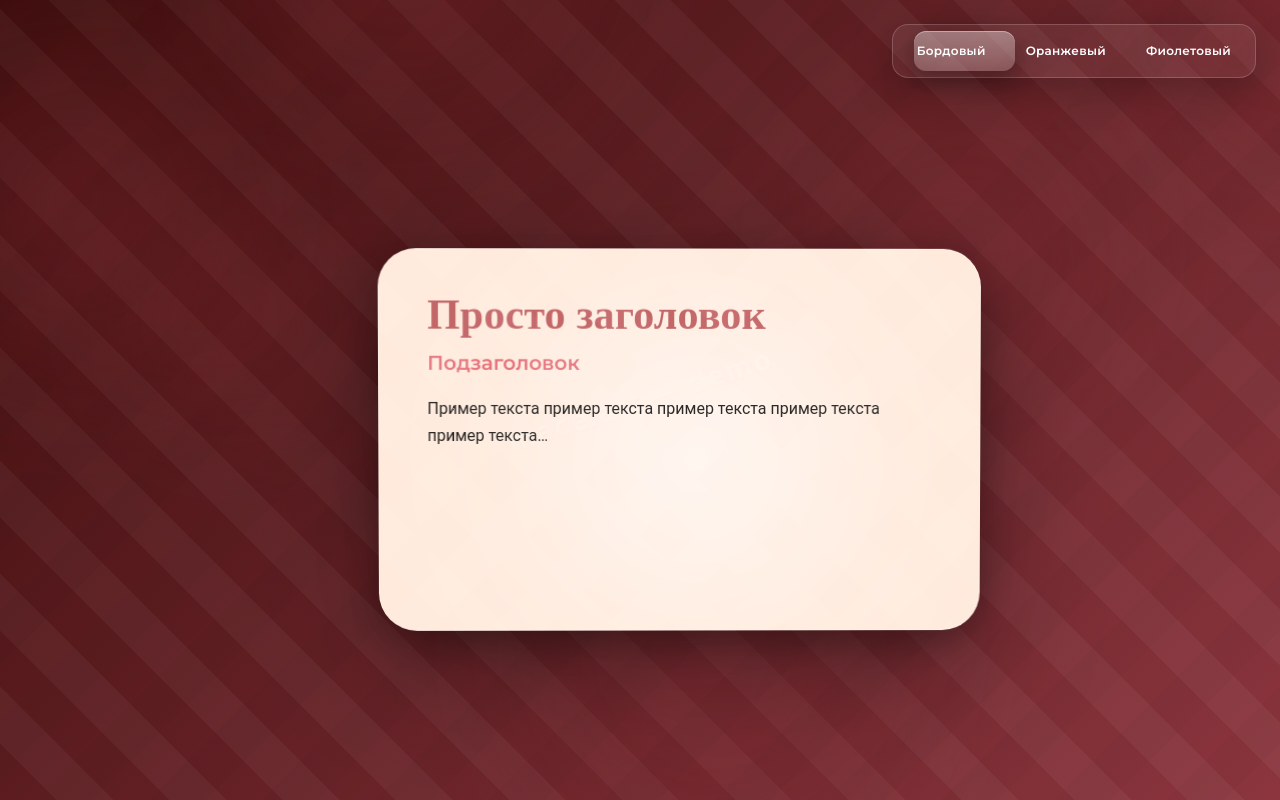
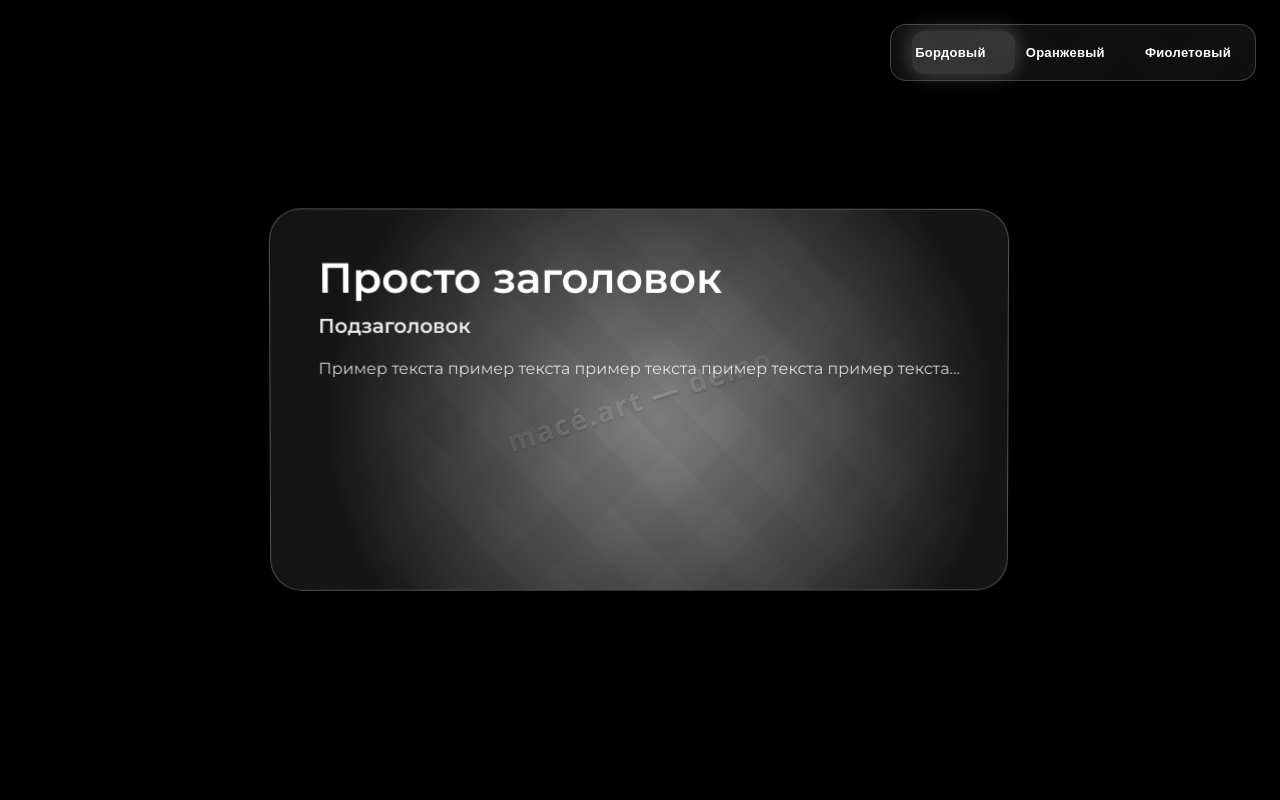
Before and after one commit to immace/mace_website, a website: page project/02101125/index.html in a window 1280 px wide. Drawn offline with Linux system fonts and the light colour scheme; animation ran at ten frames a second.

Commit message:
Update style.css

```diff
--- a/project/02101125/style.css
+++ b/project/02101125/style.css
@@ -1,98 +1,66 @@
-/* ================= БАЗА + запрет выделения ================= */
-*{user-select:none;-webkit-user-select:none;-moz-user-select:none}
-html,body{margin:0;padding:0;height:100%;min-width:1280px;overflow:hidden;-webkit-tap-highlight-color:transparent}
+*{user-select:none;-webkit-user-select:none}
+html,body{margin:0;padding:0;height:100%;overflow:hidden;background:#000;font-family:'Montserrat',Helvetica,Arial,sans-serif;min-width:1280px}
+body{transition:background 0.6s ease}
 
-/* Переменные темы + общий фон */
-body{
-  --bg-gradient: linear-gradient(135deg,#380303 0%,#8C2F39 100%);
-  --card-bg:#FFEBDD; --text-main:#B54245; --text-sub:#E04E5A;
-  --font-title:'Playfair Display',serif; --font-sub:'Montserrat',sans-serif; --font-text:'Roboto',sans-serif;
-  --lava-c1:#8C2F39; --lava-c2:#591818;
-  --card-radius:38px; --card-shadow:0 30px 120px rgba(0,0,0,.35),0 12px 36px rgba(0,0,0,.28);
-  --card-border:1px solid rgba(255,255,255,.25);
-  background:var(--bg-gradient) fixed !important;
-  transition:background 600ms ease;
+/* Темы — только цвета лавы и фона */
+body.theme-burgundy{
+  --bg1:#380303;--bg2:#8C2F39;--lava1:#8C2F39;--lava2:#591818;
+}
+body.theme-orange{
+  --bg1:#6E3B10;--bg2:#C46C23;--lava1:#C46C23;--lava2:#884610;
+}
+body.theme-purple{
+  --bg1:#380D9C;--bg2:#8A53E9;--lava1:#8A53E9;--lava2:#693AD4;
 }
 
-/* Оранжевая тема */
-body.theme-orange{
-  --bg-gradient:linear-gradient(135deg,#6E3B10 0%,#C46C23 100%);
-  --card-bg:#FFF6E3; --text-main:#C46C23; --text-sub:#E89036;
-  --font-title:'Quicksand',sans-serif; --font-sub:'Comfortaa',sans-serif; --font-text:'Open Sans',sans-serif;
-  --lava-c1:#C46C23; --lava-c2:#884610;
+#lava{position:fixed;inset:0;z-index:0;width:100%;height:100%}
+
+/* Переключатель */
+.theme-switcher{
+  position:fixed;top:24px;right:24px;z-index:3;display:flex;gap:8px;
+  padding:8px;border-radius:16px;
+  background:rgba(255,255,255,0.06);backdrop-filter:blur(14px);
+  border:1px solid rgba(255,255,255,0.2);
+  box-shadow:0 10px 40px rgba(0,0,0,0.25);
+  font-family:'Montserrat',sans-serif;isolation:isolate;
 }
-/* Фиолетовая тема */
-body.theme-purple{
-  --bg-gradient:linear-gradient(135deg,#380D9C 0%,#8A53E9 100%);
-  --card-bg:#F0E8FF; --text-main:#693AD4; --text-sub:#8A53E9;
-  --font-title:'Space Grotesk',sans-serif; --font-sub:'Poppins',sans-serif;
-  --font-text:'Segoe UI',system-ui,-apple-system,"Helvetica Neue",Arial,sans-serif;
-  --lava-c1:#8A53E9; --lava-c2:#693AD4;
+.switch-btn{
+  position:relative;z-index:1;padding:12px 16px;
+  border:0;background:transparent;color:#fff;font-weight:600;
+  font-size:13px;letter-spacing:.3px;cursor:pointer;
+  transition:transform .2s ease,color .3s ease;
+}
+.switch-btn:hover{transform:translateY(-1px);color:#fff}
+.switch-btn.is-active{color:#fff}
+.liquid-indicator{
+  position:absolute;z-index:0;top:6px;left:6px;height:calc(100% - 12px);
+  width:0;border-radius:12px;
+  background:rgba(255,255,255,0.15);
+  box-shadow:0 0 20px rgba(255,255,255,0.25);
+  transition:transform .45s cubic-bezier(.22,1,.36,1),width .45s cubic-bezier(.22,1,.36,1);
 }
 
-/* ================= СЛОИ ================= */
-#lava{position:fixed;inset:0;z-index:0;width:100%;height:100%;display:block}
-
-.stage{position:relative;height:100vh;width:100vw;z-index:2;display:grid;place-items:center;padding:40px}
-
-/* ================= LIQUID SWITCHER ================= */
-.theme-switcher{
-  position:fixed;top:24px;right:24px;z-index:3;display:flex;gap:8px;
-  padding:8px;border-radius:16px;border:1px solid rgba(255,255,255,.18);
-  background:rgba(255,255,255,.06);backdrop-filter:blur(14px);
-  box-shadow:0 10px 40px rgba(0,0,0,.25);isolation:isolate; /* для индикатора */
-}
-.theme-switcher .switch-btn{
-  position:relative;z-index:1;
-  font:600 12px/1 var(--font-sub);letter-spacing:.3px;color:#fff;
-  background:transparent;border:0;padding:12px 16px;border-radius:12px;cursor:pointer;
-  transition:transform .12s ease; white-space:nowrap;
-}
-.theme-switcher .switch-btn:hover{transform:translateY(-1px)}
-.theme-switcher .switch-btn.is-active{color:#fff}
-
-/* «жидкий» индикатор под активной кнопкой */
-.theme-switcher .liquid-indicator{
-  position:absolute;z-index:0;top:6px;left:6px;height:calc(100% - 12px);width:1px;border-radius:12px;
-  background:linear-gradient(180deg, rgba(255,255,255,.35), rgba(255,255,255,.18));
-  box-shadow:0 8px 24px rgba(0,0,0,.35), inset 0 1px 0 rgba(255,255,255,.35);
-  backdrop-filter:blur(18px);
-  transition:transform .45s cubic-bezier(.22,1,.36,1), width .45s cubic-bezier(.22,1,.36,1);
-}
-
-/* ================= АКЦЕНТ-КАРТА + постоянный 3D ================= */
+/* Центральный блок — стекло */
+.stage{position:relative;z-index:2;display:grid;place-items:center;height:100vh;width:100vw}
 .accent-card{
-  position:relative;min-width:440px;min-height:380px;border-radius:var(--card-radius);
-  background:var(--card-bg);border:var(--card-border);box-shadow:var(--card-shadow);
-  overflow:hidden;transform-style:preserve-3d;will-change:transform;
-  transition:box-shadow 400ms ease, background 400ms ease, border-color 400ms ease;
+  position:relative;min-width:440px;min-height:380px;
+  border-radius:32px;
+  background:rgba(255,255,255,0.08);
+  backdrop-filter:blur(25px) saturate(180%);
+  border:1px solid rgba(255,255,255,0.25);
+  box-shadow:0 0 80px rgba(0,0,0,0.4),0 0 20px rgba(0,0,0,0.3);
+  transform-style:preserve-3d;will-change:transform;
+  overflow:hidden;
+  transition:transform .3s ease;
 }
 /* shine */
 .accent-card::before{
   content:"";position:absolute;inset:-20%;
   background:radial-gradient(circle at var(--shine-x,50%) var(--shine-y,50%),
-  rgba(255,255,255,.55) 0%, rgba(255,255,255,.35) 18%, rgba(255,255,255,.12) 36%, rgba(255,255,255,0) 60%);
-  pointer-events:none;mix-blend-mode:screen;transition:background-position 80ms linear;
+    rgba(255,255,255,0.45) 0%,rgba(255,255,255,0.25) 25%,rgba(255,255,255,0) 55%);
+  pointer-events:none;mix-blend-mode:screen;
 }
-
-.card-inner{position:relative;z-index:1;padding:42px 48px}
-.title{
-  margin:0 0 10px;font-family:var(--font-title);font-weight:700;font-size:42px;line-height:1.12;letter-spacing:.2px;
-  /* светлее заголовок: color-mix, с фолбэком */
-  color:color-mix(in srgb, var(--text-main) 80%, white);
-}
-.subtitle{
-  margin:0 0 18px;font-family:var(--font-sub);font-weight:600;font-size:20px;line-height:1.4;
-  color:color-mix(in srgb, var(--text-sub) 78%, white);
-}
-.text{
-  margin:0;max-width:56ch;font-family:var(--font-text);font-size:16px;line-height:1.7;
-  /* немного светлее обычного текста */
-  color:rgba(0,0,0,.84);
-}
-
-.accent-card:hover{box-shadow:0 40px 160px rgba(0,0,0,.42),0 16px 48px rgba(0,0,0,.34)}
-
-body, .title, .subtitle, .text, .switch-btn{-webkit-font-smoothing:antialiased;-moz-osx-font-smoothing:grayscale}
-
-img,a{-webkit-user-drag:none;user-drag:none;pointer-events:auto}
+.card-inner{position:relative;z-index:1;padding:42px 48px;text-align:left;color:#fff;}
+.title{margin:0 0 10px;font-size:42px;font-weight:700;color:#fff}
+.subtitle{margin:0 0 18px;font-size:20px;font-weight:600;color:#fff;opacity:.9}
+.text{margin:0;font-size:16px;line-height:1.6;color:#fff;opacity:.8}
```
